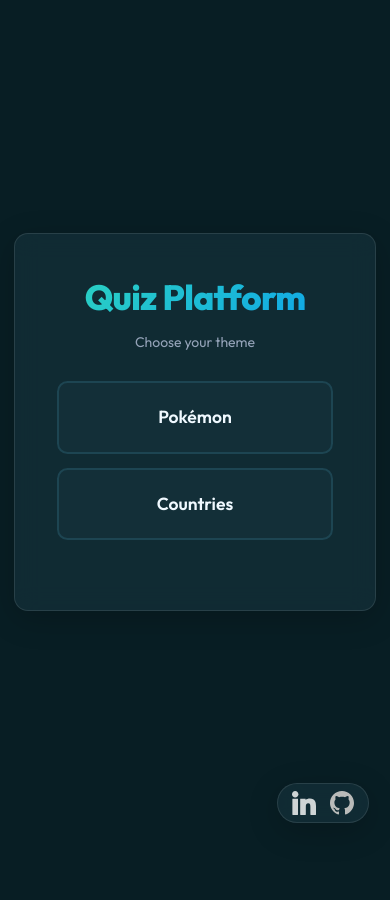
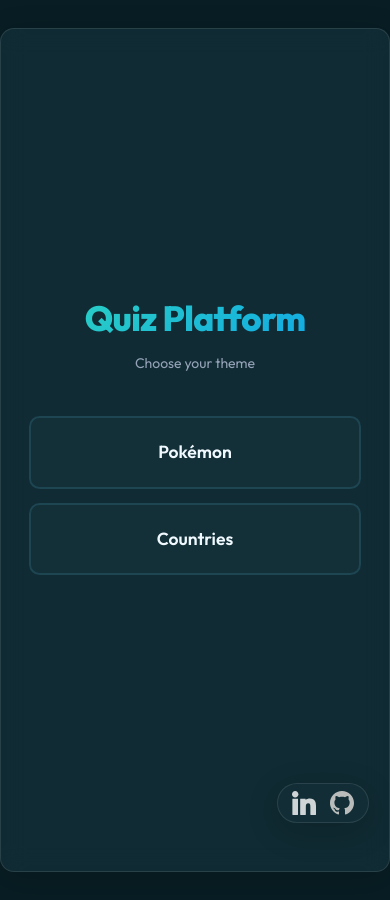
Before and after one commit to VilleJuhan1/Fullstack-websovelluskehitys-osa14-projekti, a React (Vite) app in the folder App/frontend/: page / in a window 390 px wide. Before the commit the page ends 844 px from the top, so only its background shows below. Built offline with nearby package versions, Linux system fonts and the light colour scheme; no server answers.

Commit message:
refactored the layout to accommodate mobile screen

```diff
--- a/App/frontend/src/index.css
+++ b/App/frontend/src/index.css
@@ -67,6 +67,24 @@
 @media (max-width: 480px) {
   html {
     font-size: 14px; /* Scale down on mobile to fit perfectly */
+  }
+
+  .container {
+    padding: 0; /* Remove container padding so we can snap */
+  }
+
+  .main-container {
+    padding: 0;
+  }
+
+  .main-panel {
+    min-height: 100vh;
+    border-radius: 0;
+    border: none;
+    display: flex;
+    flex-direction: column;
+    justify-content: center;
+    padding: var(--space-xl) var(--space-sm);
   }
 }
 
@@ -275,13 +293,13 @@
   }
 }
 
-/* Quiz Page Styles: Component-specific styles for the Quiz interface. */
-.quiz-container {
+/* Main Page Styles: Shared styles for Quiz and Home interfaces. */
+.main-container {
   min-height: 100vh;
   padding: var(--space-xl) 0;
 }
 
-.quiz-panel {
+.main-panel {
   padding: var(--space-xl);
   width: 100%;
   max-width: 45rem; /* ~720px default, scales with screen */
--- a/App/frontend/src/pages/Home.tsx
+++ b/App/frontend/src/pages/Home.tsx
@@ -3,16 +3,8 @@
 // The app home page
 export default function Home() {
   return (
-    <div className="container flex-center" style={{ minHeight: '100vh' }}>
-      <div
-        className="glass-panel"
-        style={{
-          padding: '3rem',
-          width: '100%',
-          maxWidth: '600px',
-          textAlign: 'center',
-        }}
-      >
+    <div className="container flex-center main-container">
+      <div className="glass-panel main-panel">
         <h1 className="text-gradient">Quiz Platform</h1>
         <p>Choose your theme</p>
 
--- a/App/frontend/src/pages/Quiz.tsx
+++ b/App/frontend/src/pages/Quiz.tsx
@@ -82,7 +82,7 @@
 
   if (loading) {
     return (
-      <div className="container flex-center quiz-container">
+      <div className="container flex-center main-container">
         <h2 className="text-gradient">Loading {category}...</h2>
       </div>
     );
@@ -90,15 +90,15 @@
 
   if (error) {
     return (
-      <div className="container flex-center quiz-container">
+      <div className="container flex-center main-container">
         <h2 className="quiz-error-text">Error loading data!</h2>
       </div>
     );
   }
 
   return (
-    <div className="container flex-center quiz-container">
-      <div className="glass-panel quiz-panel">
+    <div className="container flex-center main-container">
+      <div className="glass-panel main-panel">
         <h1 className="text-gradient">{category?.toUpperCase()} QUIZ</h1>
 
         {filteredItems.length < 4 ? (
```
